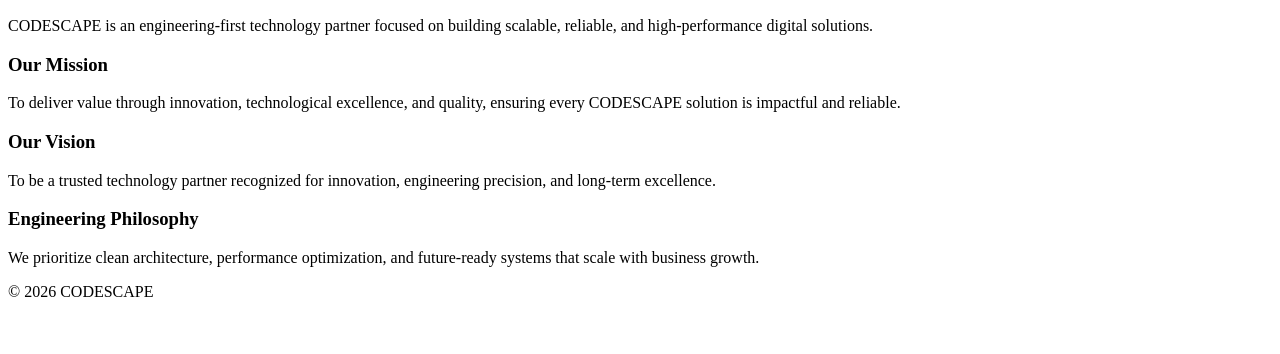
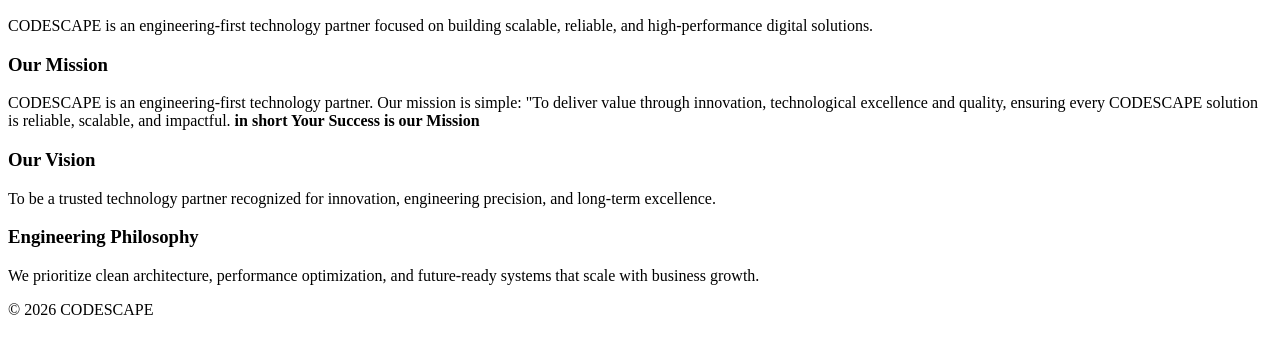
Before and after one commit to AfsidhaMJ/Codescape-website, a plain HTML site: page about.html in a window 1280 px wide. Shown: the part 110-464 px from the top of the page. Drawn offline with Linux system fonts and the light colour scheme.

Commit message:
Update about.html

```diff
--- a/about.html
+++ b/about.html
@@ -23,8 +23,10 @@
   <section>
     <h3>Our Mission</h3>
     <p>
-      To deliver value through innovation, technological excellence, and quality,
-      ensuring every CODESCAPE solution is impactful and reliable.
+      CODESCAPE is an engineering-first technology partner. Our mission is simple:
+"To deliver value through innovation, technological excellence and quality, ensuring every
+CODESCAPE solution is reliable, scalable, and impactful.
+<b>in short Your Success is our Mission </b>
     </p>
 
     <h3>Our Vision</h3>
```
